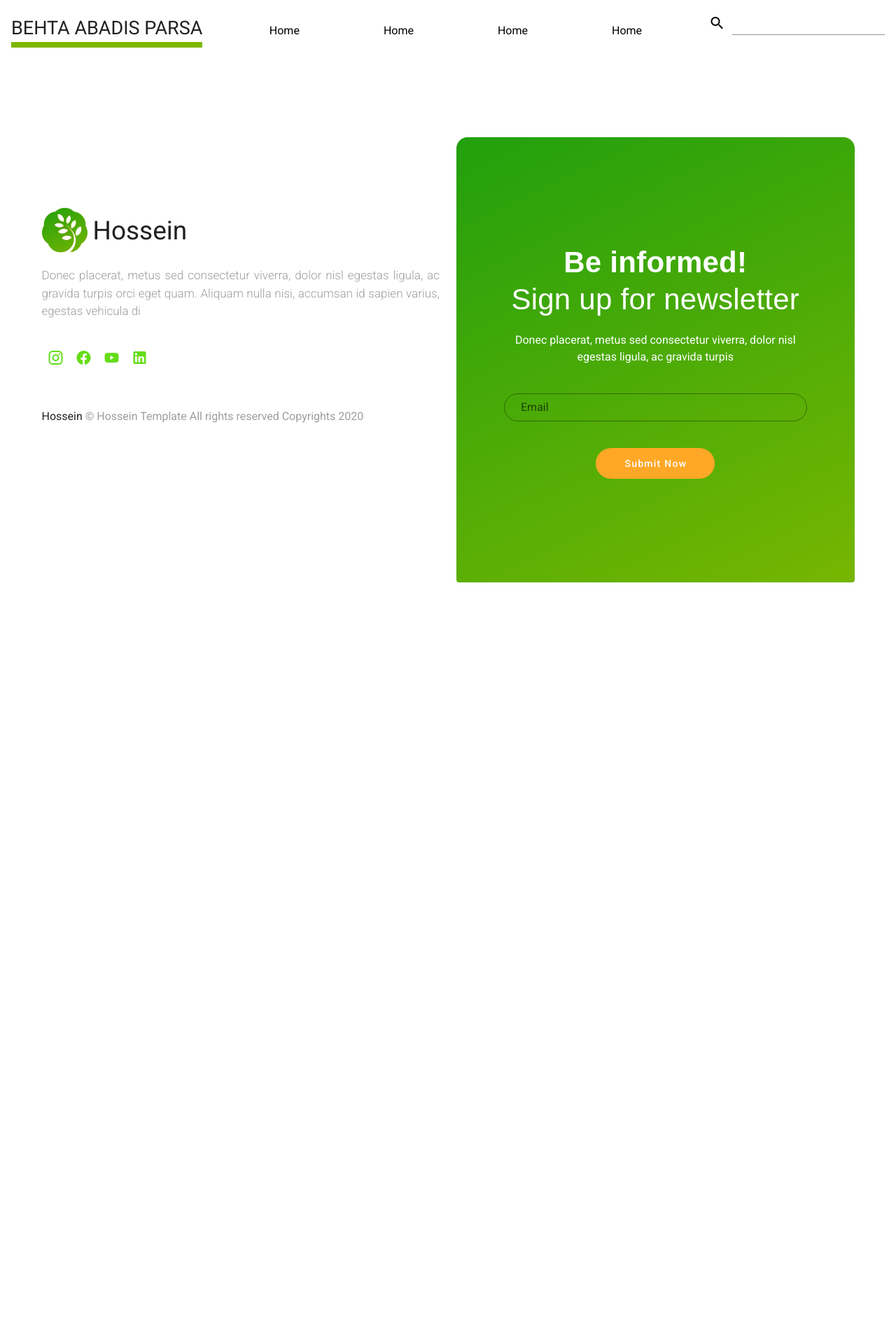
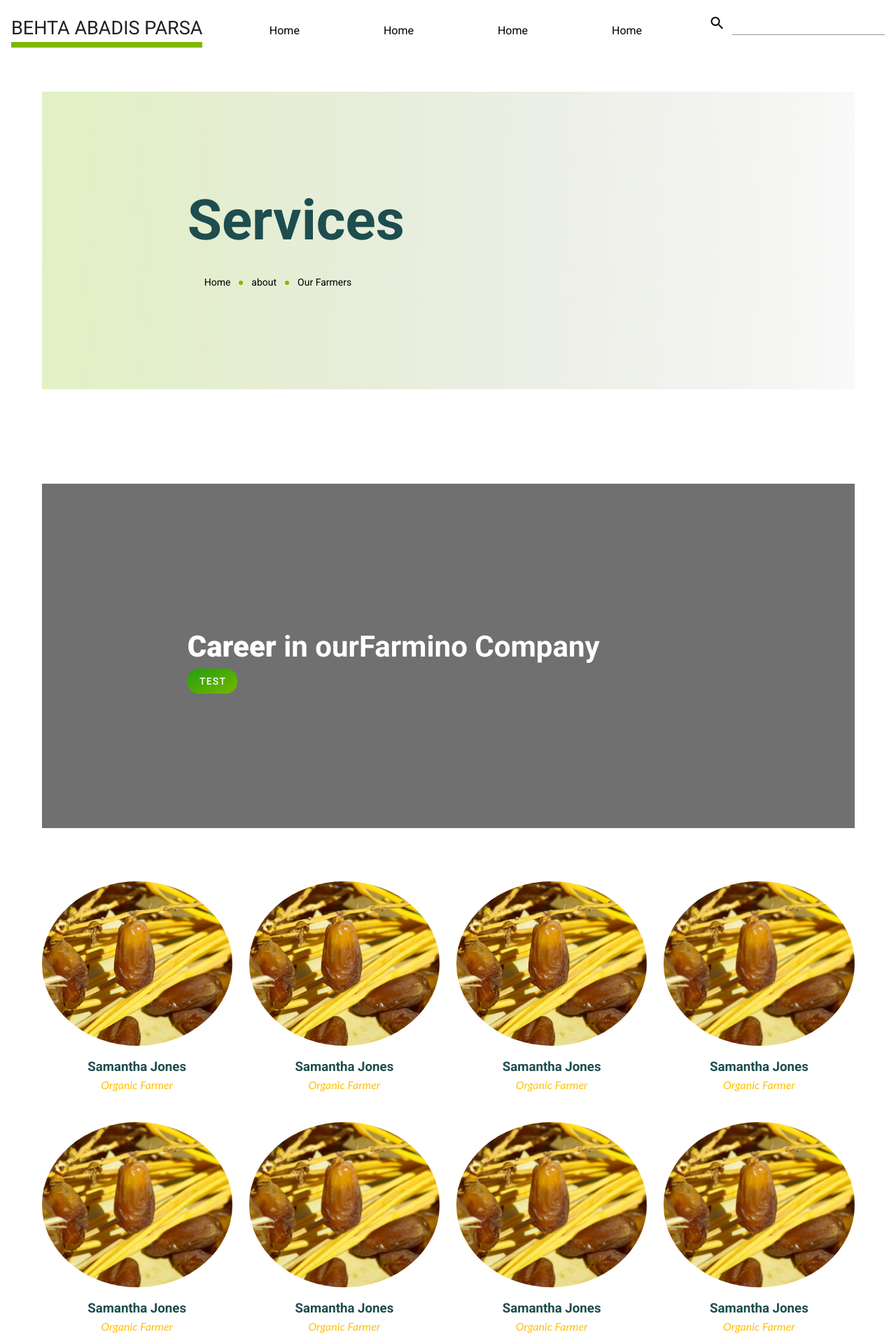
Before and after one commit to HoseinBaharlou/dateAppfront, a Nuxt app: page /Experts in a window 1280 px wide. Shown: the part 20-1940 px from the top of the page at 70% size. Before the commit the page ends 870 px from the top, so only its background shows below. Built offline with nearby package versions, Linux system fonts and the light colour scheme.

Commit message:
finish Experts page

```diff
--- /dev/null
+++ b/components/partials/Experts/Farmer.vue
@@ -0,0 +1,127 @@
+<template>
+  <section>
+    <!-- start gallery -->
+    <v-row class="mt-14">
+      <v-col md="3" cols="12">
+        <!-- start image -->
+        <div>
+          <v-img src="images/dates-1067265_1920 2.svg" class="rounded-circle" />
+        </div>
+        <!-- end image -->
+
+        <!-- start title and subtitle -->
+        <div class="mt-4">
+          <h3 class="blue-gray-text text-center">Samantha Jones</h3>
+          <p class="text-center amber--text accent-4"><i class="font-famyle-lato">Organic Farmer</i></p>
+        </div>
+        <!-- end subtitle -->
+      </v-col>
+
+      <v-col md="3" cols="12">
+        <!-- start image -->
+        <div>
+          <v-img src="images/dates-1067265_1920 2.svg" class="rounded-circle" />
+        </div>
+        <!-- end image -->
+
+        <!-- start title and subtitle -->
+        <div class="mt-4">
+          <h3 class="blue-gray-text text-center">Samantha Jones</h3>
+          <p class="text-center amber--text accent-4"><i class="font-famyle-lato">Organic Farmer</i></p>
+        </div>
+        <!-- end subtitle -->
+      </v-col>
+
+      <v-col md="3" cols="12">
+        <!-- start image -->
+        <div>
+          <v-img src="images/dates-1067265_1920 2.svg" class="rounded-circle" />
+        </div>
+        <!-- end image -->
+
+        <!-- start title and subtitle -->
+        <div class="mt-4">
+          <h3 class="blue-gray-text text-center">Samantha Jones</h3>
+          <p class="text-center amber--text accent-4"><i class="font-famyle-lato">Organic Farmer</i></p>
+        </div>
+        <!-- end subtitle -->
+      </v-col>
+
+      <v-col md="3" cols="12">
+        <!-- start image -->
+        <div>
+          <v-img src="images/dates-1067265_1920 2.svg" class="rounded-circle" />
+        </div>
+        <!-- end image -->
+
+        <!-- start title and subtitle -->
+        <div class="mt-4">
+          <h3 class="blue-gray-text text-center">Samantha Jones</h3>
+          <p class="text-center amber--text accent-4"><i class="font-famyle-lato">Organic Farmer</i></p>
+        </div>
+        <!-- end subtitle -->
+      </v-col>
+
+      <v-col md="3" cols="12">
+        <!-- start image -->
+        <div>
+          <v-img src="images/dates-1067265_1920 2.svg" class="rounded-circle" />
+        </div>
+        <!-- end image -->
+
+        <!-- start title and subtitle -->
+        <div class="mt-4">
+          <h3 class="blue-gray-text text-center">Samantha Jones</h3>
+          <p class="text-center amber--text accent-4"><i class="font-famyle-lato">Organic Farmer</i></p>
+        </div>
+        <!-- end subtitle -->
+      </v-col>
+
+      <v-col md="3" cols="12">
+        <!-- start image -->
+        <div>
+          <v-img src="images/dates-1067265_1920 2.svg" class="rounded-circle" />
+        </div>
+        <!-- end image -->
+
+        <!-- start title and subtitle -->
+        <div class="mt-4">
+          <h3 class="blue-gray-text text-center">Samantha Jones</h3>
+          <p class="text-center amber--text accent-4"><i class="font-famyle-lato">Organic Farmer</i></p>
+        </div>
+        <!-- end subtitle -->
+      </v-col>
+
+      <v-col md="3" cols="12">
+        <!-- start image -->
+        <div>
+          <v-img src="images/dates-1067265_1920 2.svg" class="rounded-circle" />
+        </div>
+        <!-- end image -->
+
+        <!-- start title and subtitle -->
+        <div class="mt-4">
+          <h3 class="blue-gray-text text-center">Samantha Jones</h3>
+          <p class="text-center amber--text accent-4"><i class="font-famyle-lato">Organic Farmer</i></p>
+        </div>
+        <!-- end subtitle -->
+      </v-col>
+
+      <v-col md="3" cols="12">
+        <!-- start image -->
+        <div>
+          <v-img src="images/dates-1067265_1920 2.svg" class="rounded-circle" />
+        </div>
+        <!-- end image -->
+
+        <!-- start title and subtitle -->
+        <div class="mt-4">
+          <h3 class="blue-gray-text text-center">Samantha Jones</h3>
+          <p class="text-center amber--text accent-4"><i class="font-famyle-lato">Organic Farmer</i></p>
+        </div>
+        <!-- end subtitle -->
+      </v-col>
+    </v-row>
+    <!-- end gallery -->
+  </section>
+</template>
--- /dev/null
+++ b/components/partials/Experts/header.vue
@@ -0,0 +1,57 @@
+<template>
+  <v-parallax src="images/Rectangle 6.svg" height="425">
+    <v-row class="align-center">
+      <!-- start title and breadcrumbs -->
+      <v-col cols="10" offset="2">
+        <!-- start title -->
+        <h1 class="font-size-80 blue-gray-text">Services</h1>
+        <!-- end title -->
+        <!-- start breadcrumbs -->
+        <v-breadcrumbs :items="items">
+          <template v-slot:divider>
+            <v-img src="icons/element.svg" />
+          </template>
+          <template v-slot:item="{ item }">
+            <v-breadcrumbs-item :disabled="item.disabled">
+              <span class="black--text">
+                {{ item.text }}
+              </span>
+            </v-breadcrumbs-item>
+          </template>
+        </v-breadcrumbs>
+        <!-- end breadcrumbs -->
+      </v-col>
+      <!-- end title and breadcrumbs -->
+    </v-row>
+  </v-parallax>
+</template>
+
+<script>
+
+export default {
+  setup() {
+
+  },
+  data:()=>{
+    return{
+      items:[
+        {
+          text:'Home',
+          disabled:false,
+          href:''
+        },
+        {
+          text:'about',
+          disabled:false,
+          href:''
+        },
+        {
+          text:'Our Farmers',
+          disabled:false,
+          href:''
+        }
+      ]
+    }
+  }
+}
+</script>
--- /dev/null
+++ b/components/partials/Experts/ourFarmers.vue
@@ -0,0 +1,15 @@
+<template>
+  <!-- start parallax -->
+  <v-parallax src="images/Rectangle 5.svg">
+    <v-row class="align-center">
+      <v-col cols="10" offset="2">
+        <!-- start title -->
+        <h1 class="font-size-42"><b>Career</b> in ourFarmino Company</h1>
+        <!-- end title -->
+
+        <v-btn class="bg-green-darken-to-light rounded-xl white--text" elevation="0">test</v-btn>
+      </v-col>
+    </v-row>
+  </v-parallax>
+  <!-- end parallax -->
+</template>
--- /dev/null
+++ b/pages/Experts.vue
@@ -0,0 +1,27 @@
+<template>
+  <v-container class="mt-75">
+    <!-- start header -->
+    <Header/>
+    <!-- end header -->
+
+    <!-- start our farmers -->
+    <OurFarmers class="mt-135"/>
+    <!-- end our farmers -->
+
+    <!-- start farmer -->
+    <Farmer/>
+    <!-- end farmer -->
+  </v-container>
+</template>
+
+<script>
+import Header from '../components/partials/Experts/header.vue'
+import OurFarmers from '../components/partials/Experts/ourFarmers.vue';
+import Farmer from '../components/partials/Experts/Farmer.vue'
+export default {
+  setup() {
+
+  },
+  components:{Header,OurFarmers,Farmer}
+}
+</script>
```
Also changed, not shown: static/images/Rectangle 5.svg (added).
